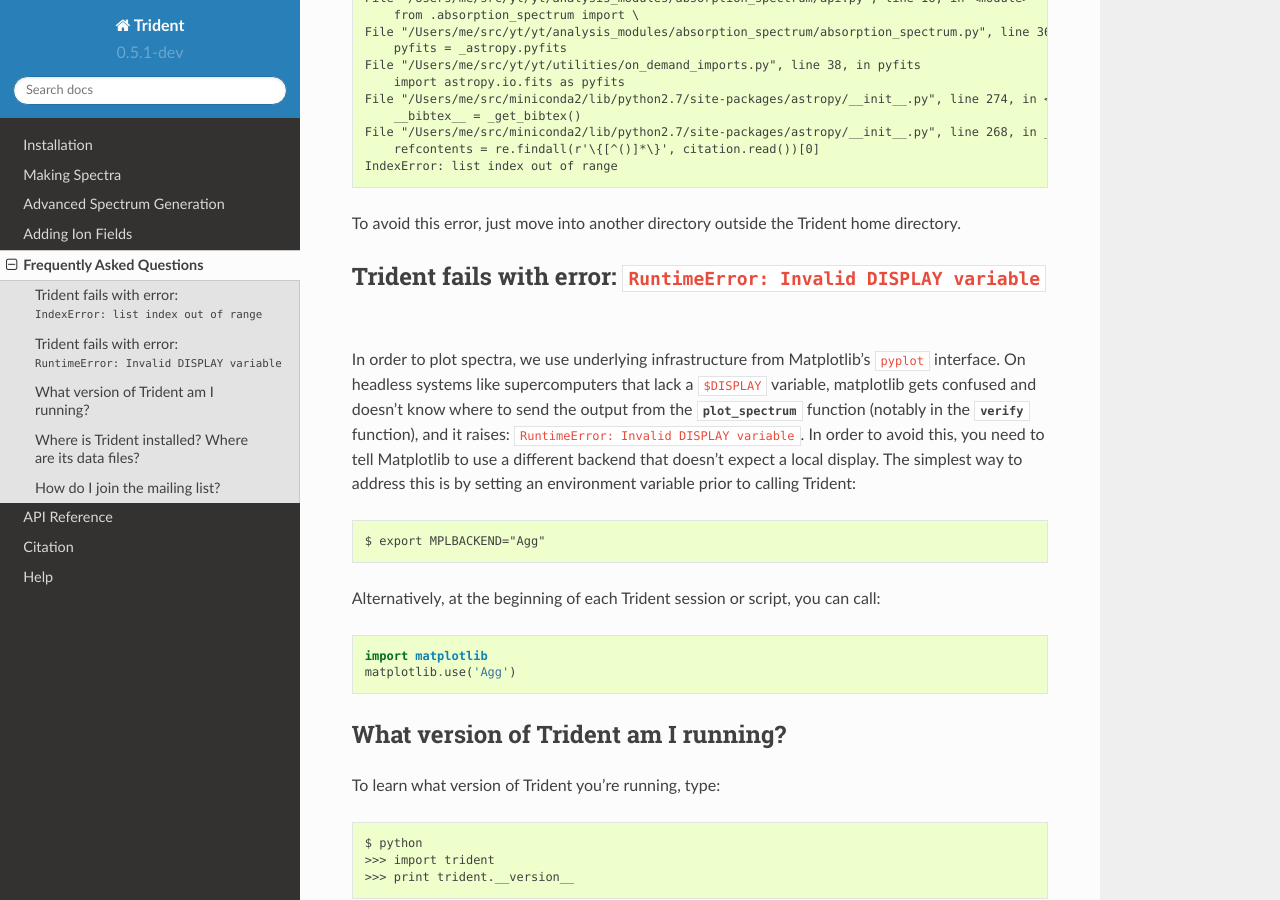
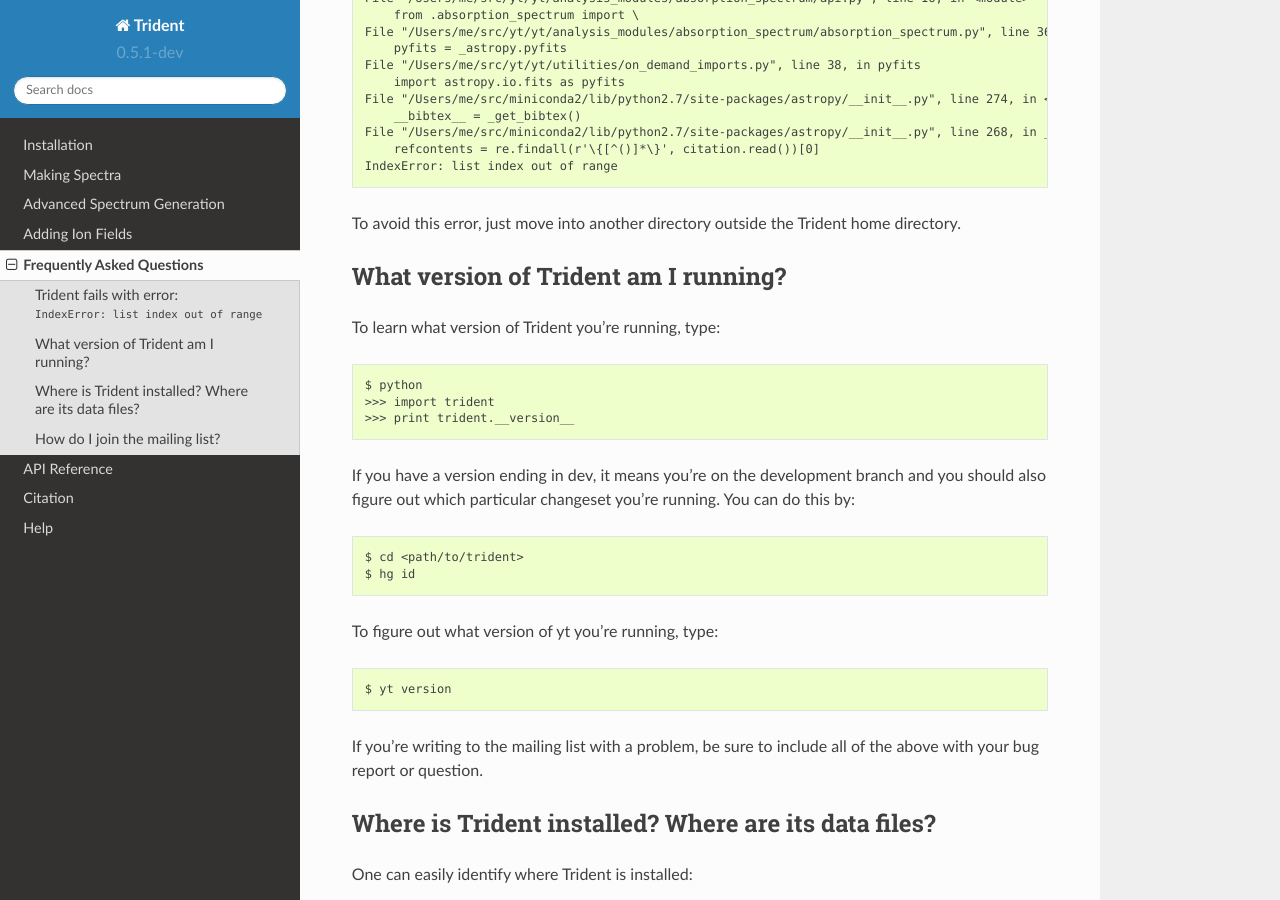
Before and after one commit to trident-project/trident, a Sphinx documentation site: the page built from doc/source/faq.rst, in a window 1280 px wide and 900 px high, scrolled down 486 px. Built offline with Sphinx 7.4.7 and the Read the Docs theme 2.0.0, drawn with Linux system fonts in a browser that asks for light colours; formulas are drawn with MathJax 3.

Commit message:
Remove FAQ entry, since pyplot isn't used anymore.

```diff
--- a/doc/source/faq.rst
+++ b/doc/source/faq.rst
@@ -36,29 +36,6 @@ and import Trident, which imports astropy, you'll get this error::
 
 To avoid this error, just move into another directory outside the Trident home
 directory.
-
-.. _pyplot-problem:
-
-Trident fails with error: ``RuntimeError: Invalid DISPLAY variable``
---------------------------------------------------------------------
-
-In order to plot spectra, we use underlying infrastructure from Matplotlib's
-``pyplot`` interface.  On headless systems like supercomputers that lack a
-``$DISPLAY`` variable, matplotlib gets confused and doesn't know where to
-send the output from the :class:`~trident.plot_spectrum` function
-(notably in the :class:`~trident.verify` function), and it
-raises: ``RuntimeError: Invalid DISPLAY variable``.  In order to avoid this,
-you need to tell Matplotlib to use a different backend that doesn't expect
-a local display.  The simplest way to address this is by setting an environment
-variable prior to calling Trident::
-
-    $ export MPLBACKEND="Agg"
-
-Alternatively, at the beginning of each Trident session or script, you can
-call::
-
-    import matplotlib
-    matplotlib.use('Agg')
 
 .. _what-version-am-i-running:
 
```
